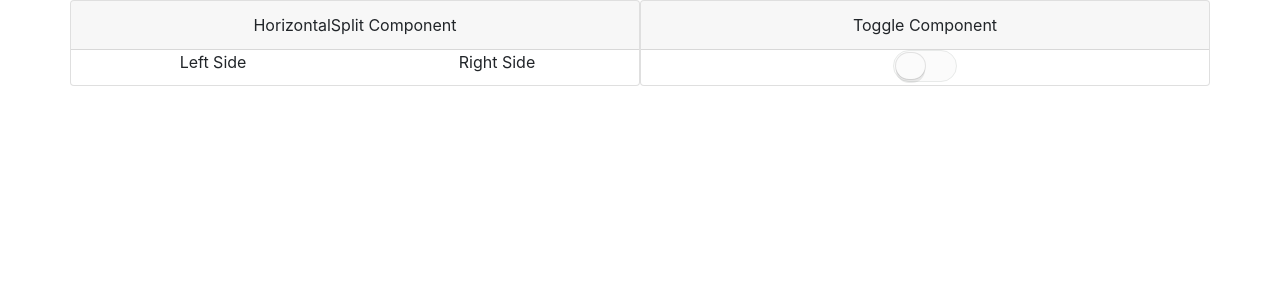
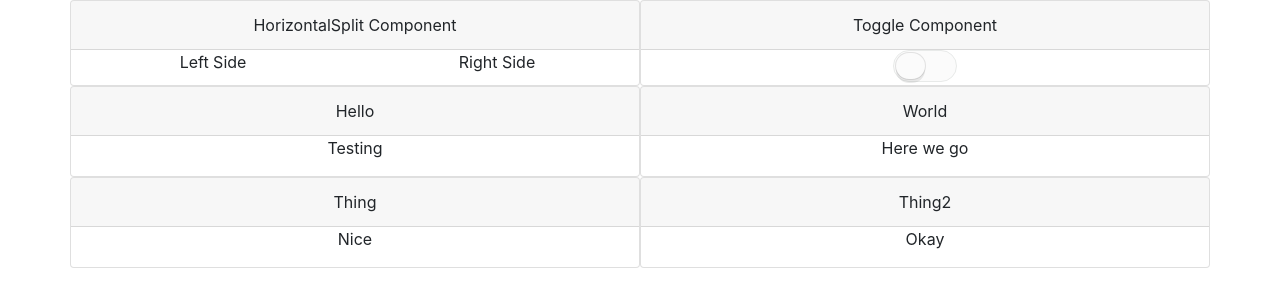
Before and after one commit to greg-harrison/simple-react-testing, a React (Create React App) app: page / in a window 1280 px wide. Shown: the top 304 px of the page. Built offline with nearby package versions, Linux system fonts and the light colour scheme.

Commit message:
Using Javascript's built-in map, instead of pulling in Lodash

```diff
--- a/src/App.js
+++ b/src/App.js
@@ -43,6 +43,16 @@ class App extends Component {
               } />
             </DisplayCard>
           </div>
+          <div className="row">
+            {this.state.cardData.map((item) => (
+              <DisplayCard
+                className="col-6"
+                cardTitle={item.title}
+              >
+                <p>{item.description}</p>
+              </DisplayCard>
+            ))}
+          </div>
         </div>
       </div>
     );
--- a/src/assets/data.js
+++ b/src/assets/data.js
@@ -1,18 +1,22 @@
 export const cardData = [
   {
     id: "230203203",
-        title: 'Hello'
+    title: 'Hello',
+    description: 'Testing'
   },
   {
     id: "23020320393",
-        title: 'World'
+    title: 'World',
+    description: 'Here we go'
   },
   {
     id: "230203203932329",
-        title: 'Thing'
+    title: 'Thing',
+    description: 'Nice'
   },
   {
     id: "230203203932330",
-        title: 'Thing2'
+    title: 'Thing2',
+    description: 'Okay'
   }
 ]
```
Lines whose indentation alone changed are shown as unchanged.
